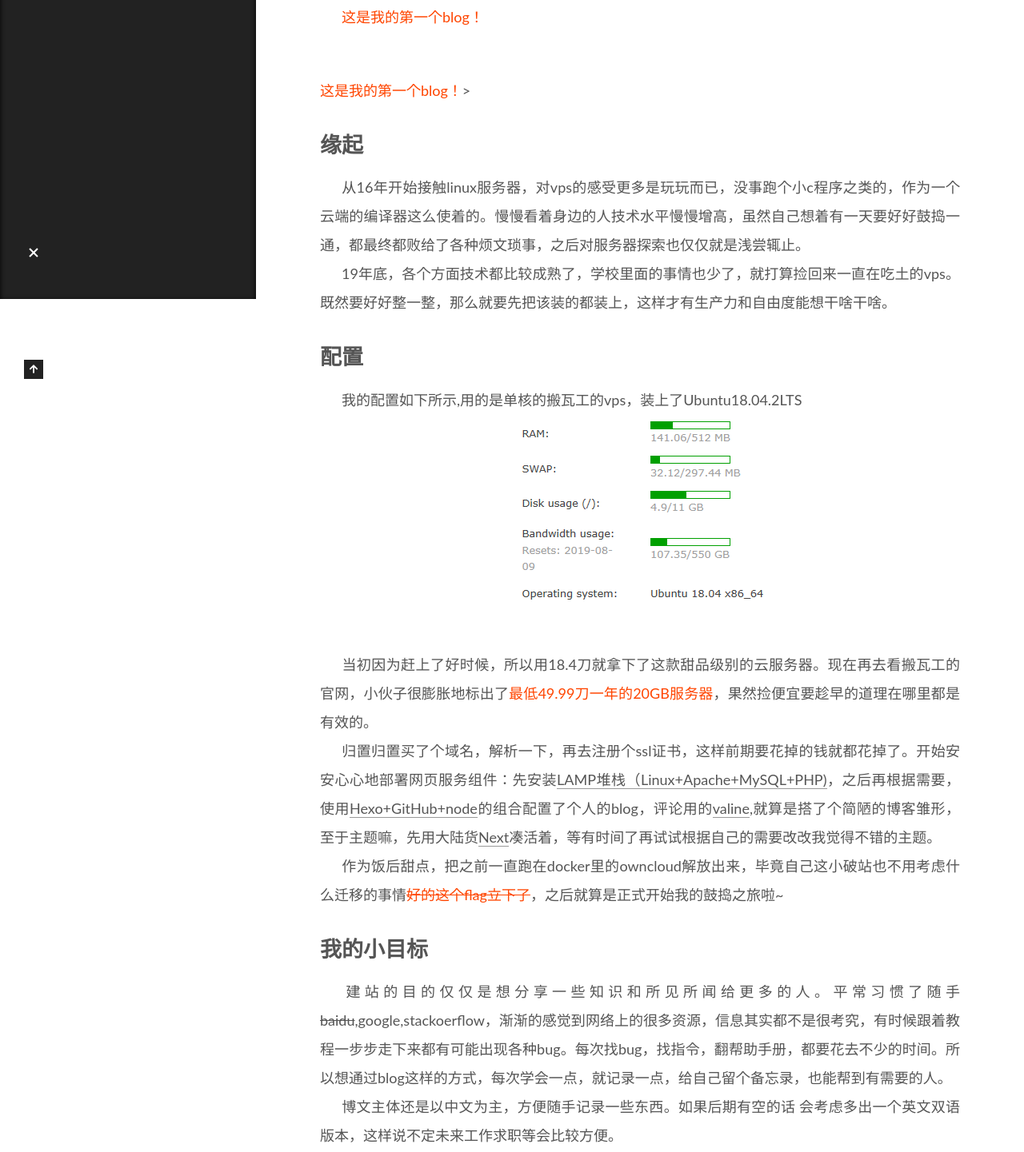
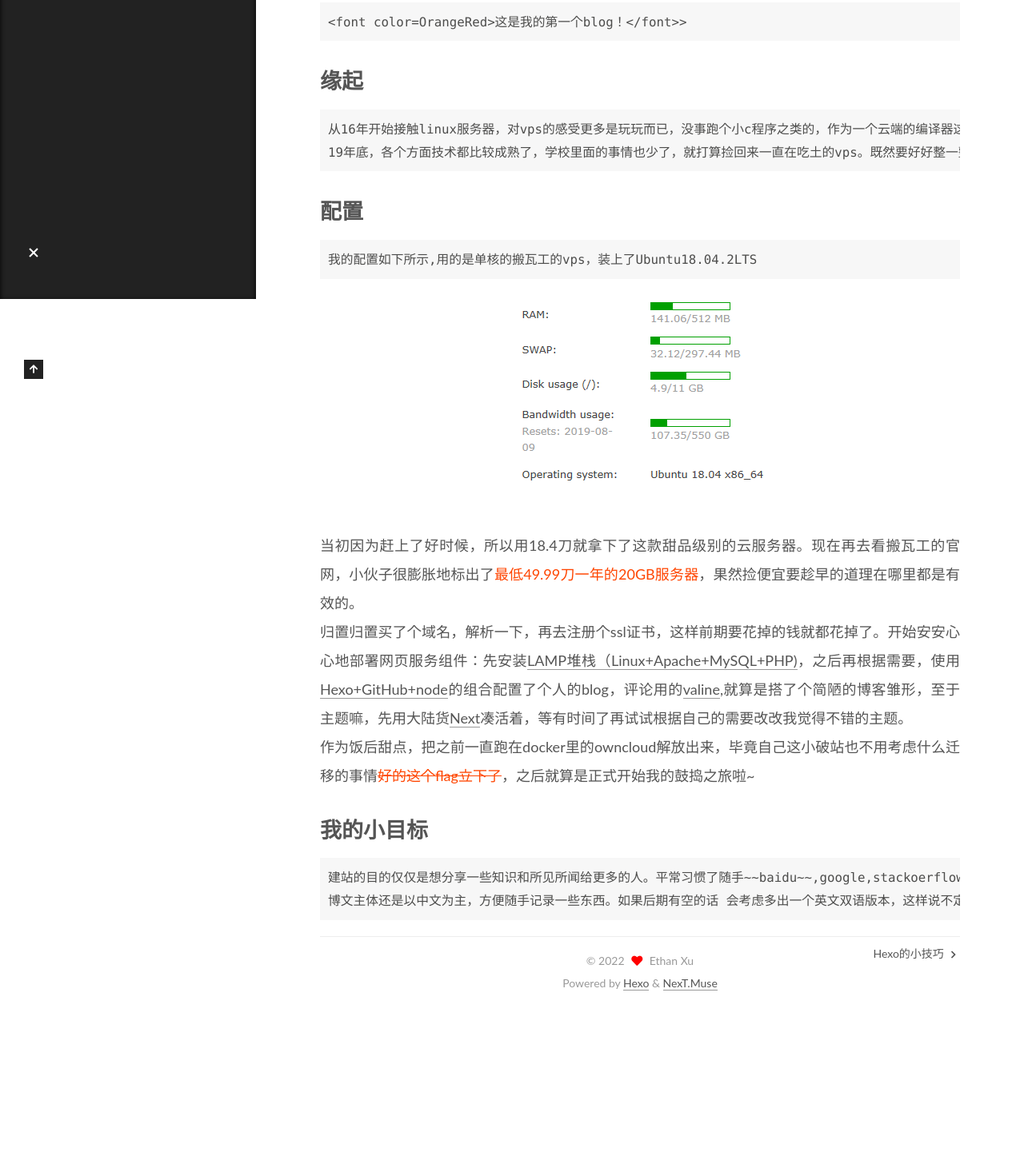
Before and after one commit to TheBigoranger/en, a plain HTML site: page 2019/08/04/HelloWorld/index.html in a window 1280 px wide. Shown: the part 426-1867 px from the top of the page at 80% size. After the commit the page ends 1690 px from the top, so only its background shows below. Drawn offline with Linux system fonts and the light colour scheme; no server answers.

Commit message:
Site updated: 2022-06-02 21:02:39

```diff
--- a/2019/08/04/HelloWorld/index.html
+++ b/2019/08/04/HelloWorld/index.html
@@ -20,16 +20,16 @@
     var CONFIG = {"hostname":"blog.ethanyxu.com","root":"/","scheme":"Muse","version":"7.8.0","exturl":false,"sidebar":{"position":"left","display":"post","padding":18,"offset":12,"onmobile":false},"copycode":{"enable":false,"show_result":false,"style":null},"back2top":{"enable":true,"sidebar":false,"scrollpercent":false},"bookmark":{"enable":false,"color":"#222","save":"auto"},"fancybox":false,"mediumzoom":false,"lazyload":false,"pangu":false,"comments":{"style":"tabs","active":null,"storage":true,"lazyload":false,"nav":null},"algolia":{"hits":{"per_page":10},"labels":{"input_placeholder":"Search for Posts","hits_empty":"We didn't find any results for the search: ${query}","hits_stats":"${hits} results found in ${time} ms"}},"localsearch":{"enable":false,"trigger":"auto","top_n_per_article":1,"unescape":false,"preload":false},"motion":{"enable":true,"async":false,"transition":{"post_block":"fadeIn","post_header":"slideDownIn","post_body":"slideDownIn","coll_header":"slideLeftIn","sidebar":"slideUpIn"}}};
   </script>
 
-  <meta name="description" content="&amp;#8195;&amp;#8195;这是我的第一个blog！    这是我的第一个blog！&gt;">
+  <meta name="description" content="&lt;font color&#x3D;OrangeRed&gt;这是我的第一个blog！&lt;&#x2F;font&gt;&gt;">
 <meta property="og:type" content="article">
 <meta property="og:title" content="HelloWorld">
 <meta property="og:url" content="http://blog.ethanyxu.com/2019/08/04/HelloWorld/index.html">
 <meta property="og:site_name" content="Ethan的博客">
-<meta property="og:description" content="&amp;#8195;&amp;#8195;这是我的第一个blog！    这是我的第一个blog！&gt;">
+<meta property="og:description" content="&lt;font color&#x3D;OrangeRed&gt;这是我的第一个blog！&lt;&#x2F;font&gt;&gt;">
 <meta property="og:locale" content="en_US">
 <meta property="og:image" content="http://blog.ethanyxu.com/2019/08/04/HelloWorld/bwhConfig.png">
 <meta property="article:published_time" content="2019-08-04T17:30:18.000Z">
-<meta property="article:modified_time" content="2022-06-03T03:58:41.746Z">
+<meta property="article:modified_time" content="2022-06-03T04:02:09.463Z">
 <meta property="article:author" content="Ethan Xu">
 <meta name="twitter:card" content="summary">
 <meta name="twitter:image" content="http://blog.ethanyxu.com/2019/08/04/HelloWorld/bwhConfig.png">
@@ -182,7 +182,7 @@
                   <i class="far fa-calendar-check"></i>
                 </span>
                 <span class="post-meta-item-text">Edited on</span>
-                <time title="Modified: 2022-06-02 20:58:41" itemprop="dateModified" datetime="2022-06-02T20:58:41-07:00">2022-06-02</time>
+                <time title="Modified: 2022-06-02 21:02:09" itemprop="dateModified" datetime="2022-06-02T21:02:09-07:00">2022-06-02</time>
               </span>
 
 
@@ -196,11 +196,15 @@
     <div class="post-body" itemprop="articleBody">
 
 
-        <p><p>&#8195;&#8195;<font color=OrangeRed>这是我的第一个blog！</font></p><br>    <font color=OrangeRed>这是我的第一个blog！</font>&gt;<br><span id="more"></span></p>
-<h1 id="缘起"><a href="#缘起" class="headerlink" title="缘起"></a>缘起</h1><p>&#8195;&#8195;从16年开始接触linux服务器，对vps的感受更多是玩玩而已，没事跑个小c程序之类的，作为一个云端的编译器这么使着的。慢慢看着身边的人技术水平慢慢增高，虽然自己想着有一天要好好鼓捣一通，都最终都败给了各种烦文琐事，之后对服务器探索也仅仅就是浅尝辄止。<br>&#8195;&#8195;19年底，各个方面技术都比较成熟了，学校里面的事情也少了，就打算捡回来一直在吃土的vps。既然要好好整一整，那么就要先把该装的都装上，这样才有生产力和自由度能想干啥干啥。</p>
-<h1 id="配置"><a href="#配置" class="headerlink" title="配置"></a>配置</h1><p>&#8195;&#8195;我的配置如下所示,用的是单核的搬瓦工的vps，装上了Ubuntu18.04.2LTS<br><img src="bwhConfig.png" alt="bwhconfig"><br>&#8195;&#8195;当初因为赶上了好时候，所以用18.4刀就拿下了这款甜品级别的云服务器。现在再去看搬瓦工的官网，小伙子很膨胀地标出了<font color=OrangeRed>最低49.99刀一年的20GB服务器</font>，果然捡便宜要趁早的道理在哪里都是有效的。<br>&#8195;&#8195;归置归置买了个域名，解析一下，再去注册个ssl证书，这样前期要花掉的钱就都花掉了。开始安安心心地部署网页服务组件：先安装<a target="_blank" rel="noopener" href="https://www.digitalocean.com/community/tutorials/how-to-install-linux-apache-mysql-php-lamp-stack-ubuntu-18-04">LAMP堆栈（Linux+Apache+MySQL+PHP)</a>，之后再根据需要，使用<a target="_blank" rel="noopener" href="https://gist.github.com/btfak/18938572f5df000ebe06fbd1872e4e39">Hexo+GitHub+node</a>的组合配置了个人的blog，评论用的<a target="_blank" rel="noopener" href="https://blog.csdn.net/blue_zy/article/details/79071414">valine</a>,就算是搭了个简陋的博客雏形，至于主题嘛，先用大陆货<a target="_blank" rel="noopener" href="https://www.jianshu.com/p/1f8107a8778c">Next</a>凑活着，等有时间了再试试根据自己的需要改改我觉得不错的主题。<br>&#8195;&#8195;作为饭后甜点，把之前一直跑在docker里的owncloud解放出来，毕竟自己这小破站也不用考虑什么迁移的事情<font color=OrangeRed><del>好的这个flag立下了</del></font>，之后就算是正式开始我的鼓捣之旅啦~</p>
-<h1 id="我的小目标"><a href="#我的小目标" class="headerlink" title="我的小目标"></a>我的小目标</h1><p>&#8195;&#8195;建站的目的仅仅是想分享一些知识和所见所闻给更多的人。平常习惯了随手<del>baidu</del>,google,stackoerflow，渐渐的感觉到网络上的很多资源，信息其实都不是很考究，有时候跟着教程一步步走下来都有可能出现各种bug。每次找bug，找指令，翻帮助手册，都要花去不少的时间。所以想通过blog这样的方式，每次学会一点，就记录一点，给自己留个备忘录，也能帮到有需要的人。<br>&#8195;&#8195;博文主体还是以中文为主，方便随手记录一些东西。如果后期有空的话 会考虑多出一个英文双语版本，这样说不定未来工作求职等会比较方便。</p>
-
+        <pre><code>&lt;font color=OrangeRed&gt;这是我的第一个blog！&lt;/font&gt;&gt;
+</code></pre><span id="more"></span>
+<h1 id="缘起"><a href="#缘起" class="headerlink" title="缘起"></a>缘起</h1><pre><code>从16年开始接触linux服务器，对vps的感受更多是玩玩而已，没事跑个小c程序之类的，作为一个云端的编译器这么使着的。慢慢看着身边的人技术水平慢慢增高，虽然自己想着有一天要好好鼓捣一通，都最终都败给了各种烦文琐事，之后对服务器探索也仅仅就是浅尝辄止。
+19年底，各个方面技术都比较成熟了，学校里面的事情也少了，就打算捡回来一直在吃土的vps。既然要好好整一整，那么就要先把该装的都装上，这样才有生产力和自由度能想干啥干啥。
+</code></pre><h1 id="配置"><a href="#配置" class="headerlink" title="配置"></a>配置</h1><pre><code>我的配置如下所示,用的是单核的搬瓦工的vps，装上了Ubuntu18.04.2LTS
+</code></pre><p><img src="bwhConfig.png" alt="bwhconfig"><br>        当初因为赶上了好时候，所以用18.4刀就拿下了这款甜品级别的云服务器。现在再去看搬瓦工的官网，小伙子很膨胀地标出了<font color=OrangeRed>最低49.99刀一年的20GB服务器</font>，果然捡便宜要趁早的道理在哪里都是有效的。<br>        归置归置买了个域名，解析一下，再去注册个ssl证书，这样前期要花掉的钱就都花掉了。开始安安心心地部署网页服务组件：先安装<a target="_blank" rel="noopener" href="https://www.digitalocean.com/community/tutorials/how-to-install-linux-apache-mysql-php-lamp-stack-ubuntu-18-04">LAMP堆栈（Linux+Apache+MySQL+PHP)</a>，之后再根据需要，使用<a target="_blank" rel="noopener" href="https://gist.github.com/btfak/18938572f5df000ebe06fbd1872e4e39">Hexo+GitHub+node</a>的组合配置了个人的blog，评论用的<a target="_blank" rel="noopener" href="https://blog.csdn.net/blue_zy/article/details/79071414">valine</a>,就算是搭了个简陋的博客雏形，至于主题嘛，先用大陆货<a target="_blank" rel="noopener" href="https://www.jianshu.com/p/1f8107a8778c">Next</a>凑活着，等有时间了再试试根据自己的需要改改我觉得不错的主题。<br>        作为饭后甜点，把之前一直跑在docker里的owncloud解放出来，毕竟自己这小破站也不用考虑什么迁移的事情<font color=OrangeRed><del>好的这个flag立下了</del></font>，之后就算是正式开始我的鼓捣之旅啦~</p>
+<h1 id="我的小目标"><a href="#我的小目标" class="headerlink" title="我的小目标"></a>我的小目标</h1><pre><code>建站的目的仅仅是想分享一些知识和所见所闻给更多的人。平常习惯了随手~~baidu~~,google,stackoerflow，渐渐的感觉到网络上的很多资源，信息其实都不是很考究，有时候跟着教程一步步走下来都有可能出现各种bug。每次找bug，找指令，翻帮助手册，都要花去不少的时间。所以想通过blog这样的方式，每次学会一点，就记录一点，给自己留个备忘录，也能帮到有需要的人。
+博文主体还是以中文为主，方便随手记录一些东西。如果后期有空的话 会考虑多出一个英文双语版本，这样说不定未来工作求职等会比较方便。
+</code></pre>
     </div>
 
 
--- a/css/main.css
+++ b/css/main.css
@@ -1168,7 +1168,7 @@ pre .javascript .function {
 }
 .links-of-author a::before,
 .links-of-author span.exturl::before {
-  background: #ffe583;
+  background: #ff8;
   border-radius: 50%;
   content: ' ';
   display: inline-block;
```
Also changed, not shown: index.html (+3 -2 lines).
